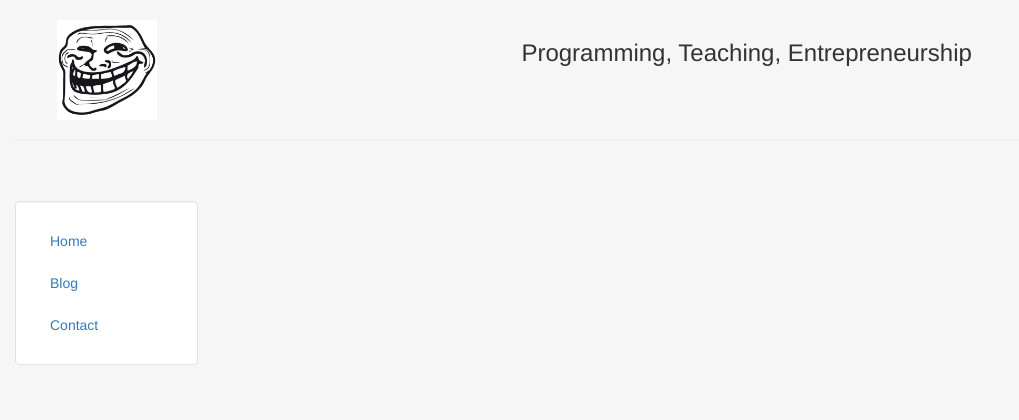
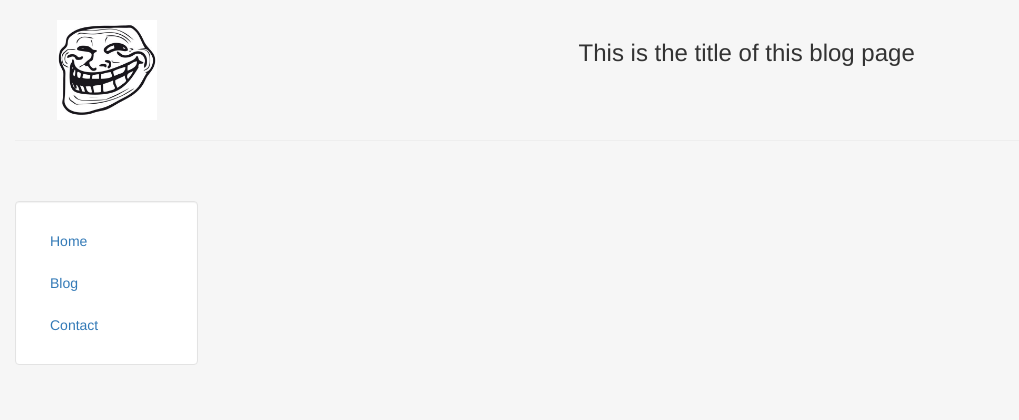
Before and after one commit to justaskumelis/test_blog, a Django app: template personal/templates/personal/header.html in a window 1280 px wide. Shown: the top 420 px of the page, without its empty margins (0-1019 px from the left). Run offline with Django 3.2, Linux system fonts and the light colour scheme; the template is opened without the code that fills it, so the values that code supplies are empty; some libraries are stand-ins or nearby versions.

Commit message:
first commit

```diff
--- a/personal/templates/personal/header.html
+++ b/personal/templates/personal/header.html
@@ -28,7 +28,7 @@
 			  <div class="col-sm-10">
 				  <br>
 				  <center>
-				  <h3>Programming, Teaching, Entrepreneurship</h3>
+				  <h3>This is the title of this blog page </h3>
 				  </center>
 			  </div>
 		</div><hr>
--- a/personal/templates/personal/home.html
+++ b/personal/templates/personal/home.html
@@ -1,6 +1,6 @@
 {% extends "personal/header.html" %}
 {% block content %}
-<p>Hey! Welcome to my website! Well, I wasn't expecting guests. Um, my name is Harrison. I am a programmer.</p>
+<p>Hey! Welcome to my website! This is just a simple test blog. Do not expect too much.</p>
 
 {% include 'personal/includes/htmlsnippet.html' %}
 
--- a/personal/views.py
+++ b/personal/views.py
@@ -5,4 +5,4 @@ def index(request):
     return render(request, 'personal/home.html')
 
 def contact(request):
-    return render(request, 'personal/basic.html',{'content':['If you would like to contact me, please email me.','noname@nogmail.com']})
+    return render(request, 'personal/basic.html',{'content':['If you would like to contact me, please email me.','<this is my email>']})
```
